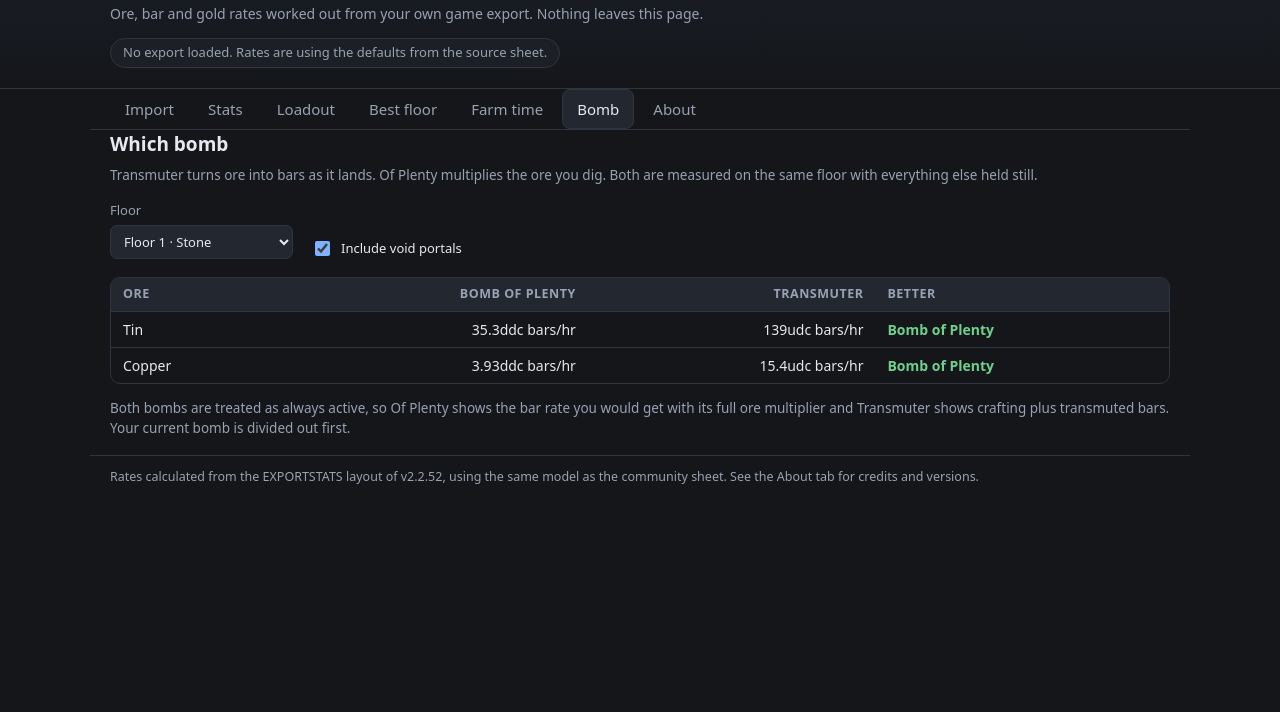
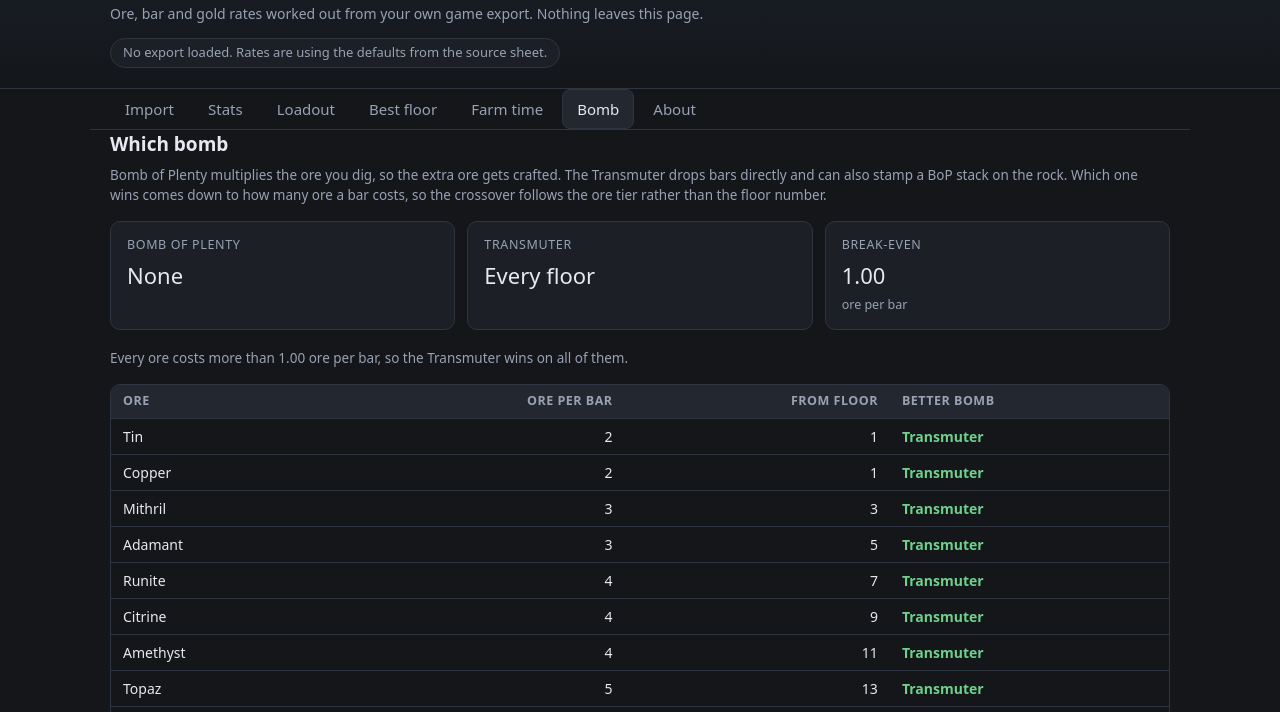
Before and after one commit to Kellett/IOM_Calcs, a plain HTML site: page index.html in a window 1280 px wide. Both pictures are taken after a click on the button "Bomb". Shown: the part 70-782 px from the top of the page. Drawn offline with Linux system fonts and the light colour scheme.

Commit message:
Read game notation in number fields, add Loadout and About tabs
Number inputs now accept the game's own suffixes (75.0no, 1.5k, 2.4sp) as well
as plain numbers and exponents.

Bomb comparison rebuilt around the real mechanic: the Transmuter reapplies BoP
at bomb_trans_apply_bop_chance, so it keeps most of the ore multiplier and adds
bars on top. The old additive model in the sheet always picked Of Plenty. The
Bomb tab now reports a break-even ore-per-bar cost and the floor range either
side of it.

Loadout tab collects the bomb choice, card multipliers and every mod source.
About tab lists versions and credits.

```diff
--- a/assets/app.js
+++ b/assets/app.js
@@ -117,21 +117,6 @@
       var opt = document.createElement('option');
       opt.value = value;
       opt.textContent = ore.name;
-      select.appendChild(opt);
-    });
-    select.value = keep || first || '';
-  }
-
-  function fillFloorSelect(select) {
-    var keep = select.value;
-    var first = null;
-    select.innerHTML = '';
-    DATA.floors.forEach(function (f) {
-      var value = String(f.id);
-      if (first === null) first = value;
-      var opt = document.createElement('option');
-      opt.value = value;
-      opt.textContent = 'Floor ' + f.id + ' · ' + f.zone;
       select.appendChild(opt);
     });
     select.value = keep || first || '';
@@ -406,53 +391,88 @@
   // ------------------------------------------------------------------- bomb
 
   function renderBomb() {
-    var floorId = Number($('bomb-floor').value);
-    var useVoid = $('bomb-void').checked;
     var host = $('bomb-results');
     host.innerHTML = '';
 
-    var floor = IOM.floorsById.get(floorId);
-    if (!floor) return;
+    var model = IOM.bombModel(state);
+    var plentyRange = 'Every floor';
+    var transmuteRange = 'None';
+    if (model.allTransmuter) {
+      plentyRange = 'None';
+      transmuteRange = 'Every floor';
+    } else if (!model.allPlenty) {
+      plentyRange = '1 to ' + (model.flip.floor - 1);
+      transmuteRange = model.flip.floor + ' and up';
+    }
+
+    var cards = document.createElement('div');
+    cards.className = 'cards';
+    [
+      { label: 'Bomb of Plenty', value: plentyRange },
+      { label: 'Transmuter', value: transmuteRange },
+      { label: 'Break-even', value: IOM.formatNumber(model.breakEven), sub: 'ore per bar' },
+    ].forEach(function (item) {
+      var card = document.createElement('div');
+      card.className = 'card';
+      var label = document.createElement('div');
+      label.className = 'label';
+      label.textContent = item.label;
+      var value = document.createElement('div');
+      value.className = 'value';
+      value.textContent = item.value;
+      card.appendChild(label);
+      card.appendChild(value);
+      if (item.sub) {
+        var sub = document.createElement('p');
+        sub.className = 'sub';
+        sub.textContent = item.sub;
+        card.appendChild(sub);
+      }
+      cards.appendChild(card);
+    });
+    host.appendChild(cards);
+
+    var note = document.createElement('p');
+    note.className = 'hint';
+    if (model.allTransmuter) {
+      note.textContent = 'Every ore costs more than ' + IOM.formatNumber(model.breakEven) +
+        ' ore per bar, so the Transmuter wins on all of them.';
+    } else if (model.allPlenty) {
+      note.textContent = 'No ore costs more than ' + IOM.formatNumber(model.breakEven) +
+        ' ore per bar, so Bomb of Plenty stays ahead on all of them.';
+    } else {
+      note.textContent = 'It flips at ' + model.flip.name + ', first seen on floor ' + model.flip.floor +
+        ', where a bar costs ' + model.flip.cost + ' ore. Cheaper bars go further when the ore is multiplied, dearer bars go further when the Transmuter drops them.';
+    }
+    host.appendChild(note);
+
+    // Show the ores either side of the flip so the reasoning is visible.
+    var index = model.ores.findIndex(function (ore) { return ore.fitsTransmuter; });
+    var from = index < 0 ? Math.max(0, model.ores.length - 9) : Math.max(0, index - 5);
+    var slice = model.ores.slice(from, from + 12);
 
     var wrap = document.createElement('div');
     wrap.className = 'table-scroll';
     var table = document.createElement('table');
-    table.innerHTML = '<thead><tr><th>Ore</th><th class="num">Bomb of Plenty</th>' +
-      '<th class="num">Transmuter</th><th>Better</th></tr></thead>';
+    table.innerHTML = '<thead><tr><th>Ore</th><th class="num">Ore per bar</th>' +
+      '<th class="num">From floor</th><th>Better bomb</th></tr></thead>';
     var body = document.createElement('tbody');
-
-    [floor.oreA.id, floor.oreB.id].forEach(function (oreId) {
-      var ore = IOM.oresById.get(oreId);
-      if (!ore) return;
-      var result = IOM.bombCompare(state, floorId, oreId, useVoid);
+    slice.forEach(function (ore) {
       var tr = document.createElement('tr');
       cell(tr, ore.name);
-      if (!result) {
-        cell(tr, '-', 'num');
-        cell(tr, '-', 'num');
-        cell(tr, '-');
-      } else {
-        cell(tr, IOM.formatNumber(result.plenty.barsPerHour) + ' bars/hr', 'num');
-        cell(tr, IOM.formatNumber(result.transmuter.barsPerHour) + ' bars/hr', 'num');
-        var pick = document.createElement('td');
-        var span = document.createElement('span');
-        span.className = 'winner';
-        span.textContent = result.winner;
-        pick.appendChild(span);
-        tr.appendChild(pick);
-      }
+      cell(tr, String(ore.cost), 'num');
+      cell(tr, ore.floor === null ? '-' : String(ore.floor), 'num');
+      var pick = document.createElement('td');
+      var span = document.createElement('span');
+      if (ore.fitsTransmuter) span.className = 'winner';
+      span.textContent = ore.fitsTransmuter ? 'Transmuter' : 'Bomb of Plenty';
+      pick.appendChild(span);
+      tr.appendChild(pick);
       body.appendChild(tr);
     });
-
     table.appendChild(body);
     wrap.appendChild(table);
     host.appendChild(wrap);
-
-    var note = document.createElement('p');
-    note.className = 'hint';
-    note.style.marginTop = '14px';
-    note.textContent = 'Both bombs are treated as always active, so Of Plenty shows the bar rate you would get with its full ore multiplier and Transmuter shows crafting plus transmuted bars. Your current bomb is divided out first.';
-    host.appendChild(note);
   }
 
   // -------------------------------------------------------------------- init
@@ -517,9 +537,6 @@
     $(id).addEventListener('input', renderFarm);
     $(id).addEventListener('change', renderFarm);
   });
-  ['bomb-floor', 'bomb-void'].forEach(function (id) {
-    $(id).addEventListener('change', renderBomb);
-  });
 
   fillBombInUse();
   renderCards();
@@ -528,11 +545,6 @@
 
   fillOreSelect($('floor-ore'));
   fillOreSelect($('farm-ore'));
-  fillFloorSelect($('bomb-floor'));
-
-  var floorOne = DATA.floors[0];
-  if (floorOne) $('bomb-floor').value = String(floorOne.id);
-
   recalc();
   refreshAll();
 })();
--- a/assets/engine.js
+++ b/assets/engine.js
@@ -77,6 +77,10 @@
     var eng = suffix.match(/^e(\d+)$/);
     if (eng) return value * Math.pow(10, Number(eng[1]));
     return NaN;
+  }
+
+  function clamp01(v) {
+    return v < 0 ? 0 : v > 1 ? 1 : v;
   }
 
   function statType(name) {
@@ -385,36 +389,90 @@
     return seen;
   }
 
-  // Both bombs at full uptime, measured against the same floor and ore. The
-  // current bomb is divided out first so the comparison does not double count.
-  function bombCompare(state, floorId, oreId, useVoid) {
-    var built = buildRows(state);
-    var totals = built.totals;
-    var row = null;
-    for (var i = 0; i < built.rows.length; i++) {
-      var r = built.rows[i];
-      if (r.floorId === floorId && r.oreId === oreId && r.useVoid === !!useVoid) { row = r; break; }
-    }
-    if (!row) return null;
+  // Bomb of Plenty multiplies the ore you dig, Transmuter drops bars directly
+  // and can also apply a BoP stack. Which wins comes down to how many ore a bar
+  // costs, so the answer is a cost threshold rather than a floor by itself.
+  function bombModel(state) {
+    var probe = JSON.parse(JSON.stringify(state));
+    DATA.input.forEach(function (row, index) {
+      if (row.section === 'Bomb') probe.toggles[index].use = 0;
+    });
 
-    var ore = oresById.get(oreId);
-    var barCard = ore ? barCardOf(ore, state) : 1;
-    var bopFactor = embin(totals.bomb_of_plenty_chance, totals.bomb_of_plenty_multi);
-    var bopMulti = Math.max(1, num(totals.bomb_of_plenty_multi, 1));
-    var transmute = num(totals.bomb_transmuter_multi, 1) * num(totals.bar_output_multi, 1);
+    var totals = resolve(probe).totals;
+    var toMult = function (chance, mult) {
+      return 1 + clamp01(num(chance, 0)) * (mult - 1);
+    };
 
-    var oreBare = row.oreHr / (bopFactor || 1);
-    var craftBare = row.craftHr / (bopFactor || 1);
+    var free = 1 / (1 - Math.min(clamp01(num(totals.free_craft_chance, 0)), 0.99));
+    var craftMult = free
+      * toMult(totals.double_craft_chance, 2)
+      * toMult(totals.triple_craft_chance, 3)
+      * toMult(totals.craft_5x_chance, 5)
+      * toMult(totals.craft_10x_chance, 10)
+      * toMult(totals.craft_20x_chance, 20)
+      * toMult(totals.craft_100x_chance, 100);
 
-    var plenty = { barsPerHour: craftBare * bopMulti };
-    var trans = { barsPerHour: craftBare + oreBare * transmute * barCard };
+    var plentyMulti = Math.max(1, num(totals.bomb_of_plenty_multi, 1));
+    var transmuteMulti = Math.max(1, num(totals.bomb_transmuter_multi, 1));
+    var transmutePlentyChance = clamp01(num(totals.bomb_trans_apply_bop_chance, 0));
+    var plentyGoldChance = clamp01(num(totals.bomb_of_plenty_make_gold_chance, 0));
+    var goldChance = clamp01(num(totals.golden_ore_chance, 0));
+    var goldMulti = Math.max(1, num(totals.golden_ore_multi, 1));
+
+    // A BoP stack can also roll the golden ore, but only if the rock was not
+    // already going to be golden, so the two chances are combined rather than added.
+    var combinedGold = goldChance + (1 - goldChance) * plentyGoldChance;
+    var plentyOre = plentyMulti * (combinedGold * goldMulti + (1 - combinedGold));
+    var plainOre = goldChance * goldMulti + (1 - goldChance);
+    var withChance = function (chance) {
+      return chance * plentyOre + (1 - chance) * plainOre;
+    };
+
+    var plentyBars = craftMult * withChance(1);
+    var transmuteOre = withChance(transmutePlentyChance);
+    var transmuteCraftBars = craftMult * transmuteOre;
+    var transmuteDirectBars = transmuteMulti * transmuteOre;
+    var breakEven = transmuteDirectBars > 0
+      ? (plentyBars - transmuteCraftBars) / transmuteDirectBars
+      : Infinity;
+
+    var costMulti = clamp01(num(totals.bar_craft_cost_multi, 1));
+    var firstFloor = {};
+    DATA.floors.forEach(function (f) {
+      [f.oreA.id, f.oreB.id].forEach(function (id) {
+        if (!firstFloor[id] || f.id < firstFloor[id]) firstFloor[id] = f.id;
+      });
+    });
+
+    var ores = DATA.ores.map(function (ore) {
+      var cost = costMulti
+        ? Math.round(num(ore.baseCost, 0) * costMulti)
+        : num(ore.craftCost, 0);
+      return {
+        id: ore.id,
+        name: ore.name,
+        cost: cost,
+        floor: firstFloor[ore.id] || null,
+        fitsTransmuter: cost > breakEven,
+      };
+    }).sort(function (a, b) { return a.cost - b.cost; });
+
+    var flip = null;
+    ores.forEach(function (ore) {
+      if (!ore.fitsTransmuter || !ore.floor) return;
+      if (flip === null || ore.floor < flip.floor) flip = ore;
+    });
 
     return {
-      row: row,
-      plenty: plenty,
-      transmuter: trans,
-      winner: trans.barsPerHour > plenty.barsPerHour ? 'Transmuter' : 'Bomb of Plenty',
-      ratio: plenty.barsPerHour ? trans.barsPerHour / plenty.barsPerHour : 0,
+      breakEven: breakEven,
+      craftMult: craftMult,
+      plentyMulti: plentyMulti,
+      transmuteMulti: transmuteMulti,
+      transmutePlentyChance: transmutePlentyChance,
+      ores: ores,
+      flip: flip,
+      allPlenty: ores.every(function (o) { return !o.fitsTransmuter; }),
+      allTransmuter: ores.every(function (o) { return o.fitsTransmuter; }),
     };
   }
 
@@ -490,7 +548,7 @@
     rankFloors: rankFloors,
     farmTime: farmTime,
     setBomb: setBomb,
-    bombCompare: bombCompare,
+    bombModel: bombModel,
     bombOptions: bombOptions,
     statType: statType,
     parseNumber: parseNumber,
--- a/index.html
+++ b/index.html
@@ -94,11 +94,7 @@
 
   <section id="panel-bomb" class="panel">
     <h2>Which bomb</h2>
-    <p class="hint">Transmuter turns ore into bars as it lands. Of Plenty multiplies the ore you dig. Both are measured on the same floor with everything else held still.</p>
-    <div class="controls">
-      <label>Floor <select id="bomb-floor"></select></label>
-      <label class="check"><input type="checkbox" id="bomb-void" checked> Include void portals</label>
-    </div>
+    <p class="hint">Bomb of Plenty multiplies the ore you dig, so the extra ore gets crafted. The Transmuter drops bars directly and can also stamp a BoP stack on the rock. Which one wins comes down to how many ore a bar costs, so the crossover follows the ore tier rather than the floor number.</p>
     <div id="bomb-results"></div>
   </section>
 
@@ -109,11 +105,13 @@
       <dt>App version</dt><dd>0.1.0</dd>
       <dt>Export format</dt><dd>EXPORTSTATS v2.2.52</dd>
       <dt>Ports</dt><dd>IOM Calcs spreadsheet v1.1.1, built against game v2.2.5</dd>
+      <dt>Bomb model</dt><dd>Method from the Transmuter calculator at tabatkins.com/obelisk</dd>
       <dt>Workbook read on</dt><dd>2026-11-11</dd>
       <dt>Data</dt><dd>86 ores, 132 floors, 136 floor debuffs, 49 tracked stats</dd>
     </dl>
     <h3>Credits</h3>
     <p>The maths, the floor data and the whole structure of this came from the <strong>IOM Calcs</strong> spreadsheet by <strong>Taikuh</strong>. Without that sheet there is nothing here to port. If a number looks wrong, it is far more likely to be my transposition than their work.</p>
+    <p>The bomb crossover works the way <a href="https://tabatkins.com/obelisk/transmuter/">tabatkins' Transmuter calculator</a> does it, which models the Transmuter reapplying BoP, rather than the simpler add-up in the sheet. That tool is also the reason this page reports a break-even instead of a winner per floor.</p>
     <p>The sheet itself credits the IOM Wiki for images, numbers and mechanics, the Total Resources Calculator for the quick-fill approach, Best Farming Floor as the backbone of the floor work, and Let's Go Fishing for the interface style.</p>
     <p>Not affiliated with the game or its developers. No game files are read or modified; this only parses text you paste in.</p>
   </section>
```
Also changed, not shown: 1 other file.
